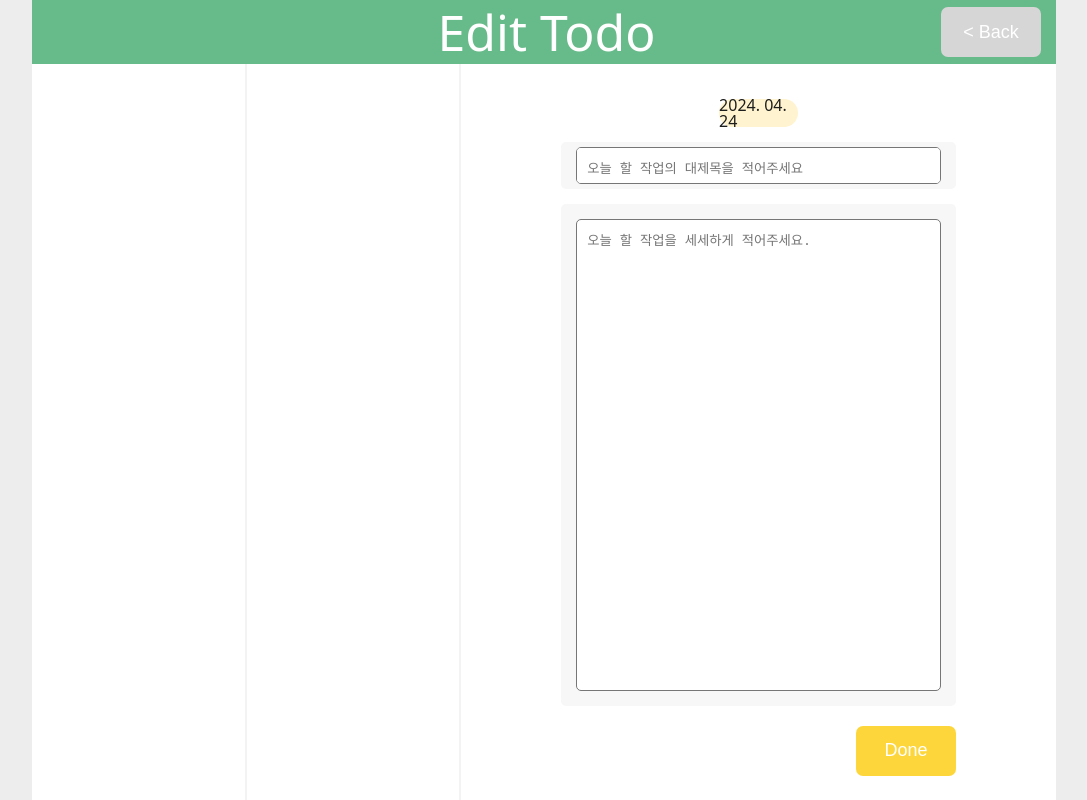
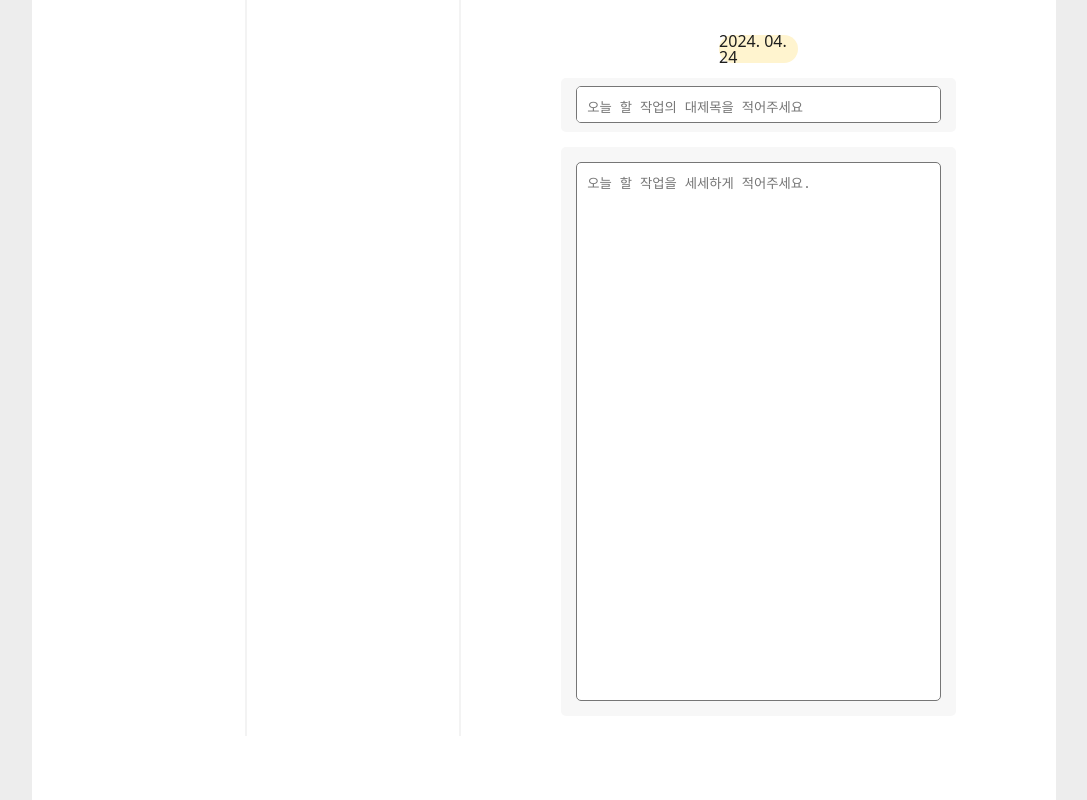
Before and after one commit to Jeongchanyeong/ToDo-List, a React (Create React App) app in the folder todo-list/: page /edit in a window 1280 px wide. Shown: the whole page, without its empty margins (96-1183 px from the left). Built offline with nearby package versions, Linux system fonts and the light colour scheme.

Commit message:
Refactor: 버튼과 헤더 컴포넌트 삭제

```diff
--- a/todo-list/src/common/Button.tsx
+++ b/todo-list/src/common/Button.tsx
@@ -1,4 +1,3 @@
-import { ButtonHTMLAttributes } from 'react';
 import styled from 'styled-components';
 
 const backgroundColor = {
@@ -8,18 +7,7 @@ const backgroundColor = {
   delete: '#FD9898',
 };
 
-interface ButtonProps extends ButtonHTMLAttributes<HTMLButtonElement> {
-  children: string;
-  buttonType: 'default' | 'create' | 'done' | 'delete';
-  width?: string;
-  height?: string;
-}
-
-const StyledButton = styled.button<ButtonProps>`
-  width: ${(props) => props.width || '100px'};
-  height: ${(props) => props.height || '50px'};
-  background-color: ${(props) => backgroundColor[props.buttonType]};
-
+const StyledButton = styled.button`
   border: none;
   border-radius: 7px;
   font-size: 18px;
@@ -33,23 +21,8 @@ const StyledButton = styled.button<ButtonProps>`
   }
 `;
 
-const Button = ({
-  buttonType,
-  onClick,
-  children,
-  width,
-  height,
-}: ButtonProps) => {
-  return (
-    <StyledButton
-      onClick={onClick}
-      buttonType={buttonType}
-      width={width}
-      height={height}
-    >
-      {children}
-    </StyledButton>
-  );
+const Button = () => {
+  return <></>;
 };
 
 export default Button;
--- a/todo-list/src/components/Editor.tsx
+++ b/todo-list/src/components/Editor.tsx
@@ -96,11 +96,6 @@ const Editor = () => {
       <Content>
         <ContentTextArea placeholder="오늘 할 작업을 세세하게 적어주세요."></ContentTextArea>
       </Content>
-      <ButtonWrapper>
-        <Button buttonType={'done'} onClick={() => {}}>
-          {'Done'}
-        </Button>
-      </ButtonWrapper>
     </Wrapper>
   );
 };
--- a/todo-list/src/components/Viewer.tsx
+++ b/todo-list/src/components/Viewer.tsx
@@ -71,19 +71,6 @@ const Viewer = () => {
 
       <Title>{}</Title>
       <Content>{}</Content>
-      <ButtonWrapper>
-        <Button
-          buttonType={'default'}
-          onClick={() => {
-            navigate(`/edit`);
-          }}
-        >
-          {'Edit'}
-        </Button>
-        <Button buttonType={'delete'} onClick={() => {}}>
-          {'Delete'}
-        </Button>
-      </ButtonWrapper>
     </Wrapper>
   );
 };
--- a/todo-list/src/pages/Create.tsx
+++ b/todo-list/src/pages/Create.tsx
@@ -1,8 +1,7 @@
 import styled from 'styled-components';
 import TodoList from '../components/TodoList';
 import Editor from '../components/Editor';
-import Header from '../common/Header';
-import Button from '../common/Button';
+
 import { useNavigate } from 'react-router-dom';
 
 const Wrapper = styled.div`
@@ -16,23 +15,8 @@ const TodoListWrapper = styled.div`
   height: 92vh;
 `;
 const Create = () => {
-  const navigate = useNavigate();
   return (
     <Wrapper>
-      <Header
-        buttonVariety={
-          <Button
-            buttonType={'default'}
-            onClick={() => {
-              navigate(-1);
-            }}
-          >
-            {'< Back'}
-          </Button>
-        }
-      >
-        {'Create Todo'}
-      </Header>
       <TodoListWrapper>
         <TodoList />
         <TodoList />
--- a/todo-list/src/pages/Edit.tsx
+++ b/todo-list/src/pages/Edit.tsx
@@ -1,8 +1,7 @@
 import styled from 'styled-components';
 import TodoList from '../components/TodoList';
 import Editor from '../components/Editor';
-import Header from '../common/Header';
-import Button from '../common/Button';
+
 import { useNavigate } from 'react-router-dom';
 
 const Wrapper = styled.div`
@@ -19,20 +18,6 @@ const Edit = () => {
   const navigate = useNavigate();
   return (
     <Wrapper>
-      <Header
-        buttonVariety={
-          <Button
-            buttonType={'default'}
-            onClick={() => {
-              navigate(-1);
-            }}
-          >
-            {'< Back'}
-          </Button>
-        }
-      >
-        {'Edit Todo'}
-      </Header>
       <TodoListWrapper>
         <TodoList />
         <TodoList />
--- a/todo-list/src/pages/Home.tsx
+++ b/todo-list/src/pages/Home.tsx
@@ -19,20 +19,6 @@ const Home = () => {
   const navigate = useNavigate();
   return (
     <Wrapper>
-      <Header
-        buttonVariety={
-          <Button
-            buttonType={'create'}
-            onClick={() => {
-              navigate('/create');
-            }}
-          >
-            {'create'}
-          </Button>
-        }
-      >
-        {'ToDo-List'}
-      </Header>
       <TodoListWrapper>
         <TodoList />
         <TodoList />
```
